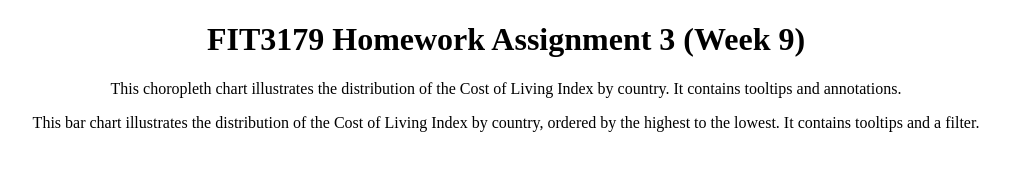
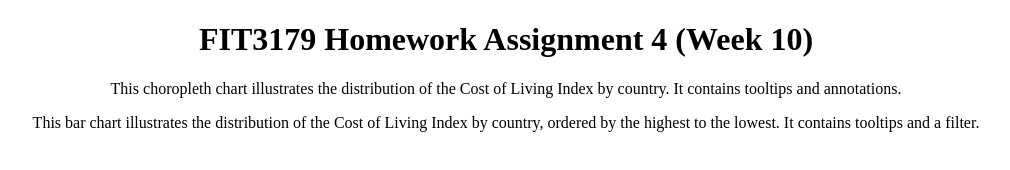
Before and after one commit to VincentG03/FIT3179-HW-W10, a plain HTML site: page index.html in a window 1280 px wide. Shown: the whole page, without its empty margins (134-1144 px from the left). Drawn offline with Linux system fonts and the light colour scheme; a script that the page names is missing.

Commit message:
Updated title

```diff
--- a/index.html
+++ b/index.html
@@ -18,7 +18,7 @@
     </style>
 </head>
 <body>
-    <h1>FIT3179 Homework Assignment 3 (Week 9)</h1>
+    <h1>FIT3179 Homework Assignment 4 (Week 10)</h1>
     <p>This choropleth chart illustrates the distribution of the Cost of Living Index by country.
         It contains tooltips and annotations.
     </p>
```
